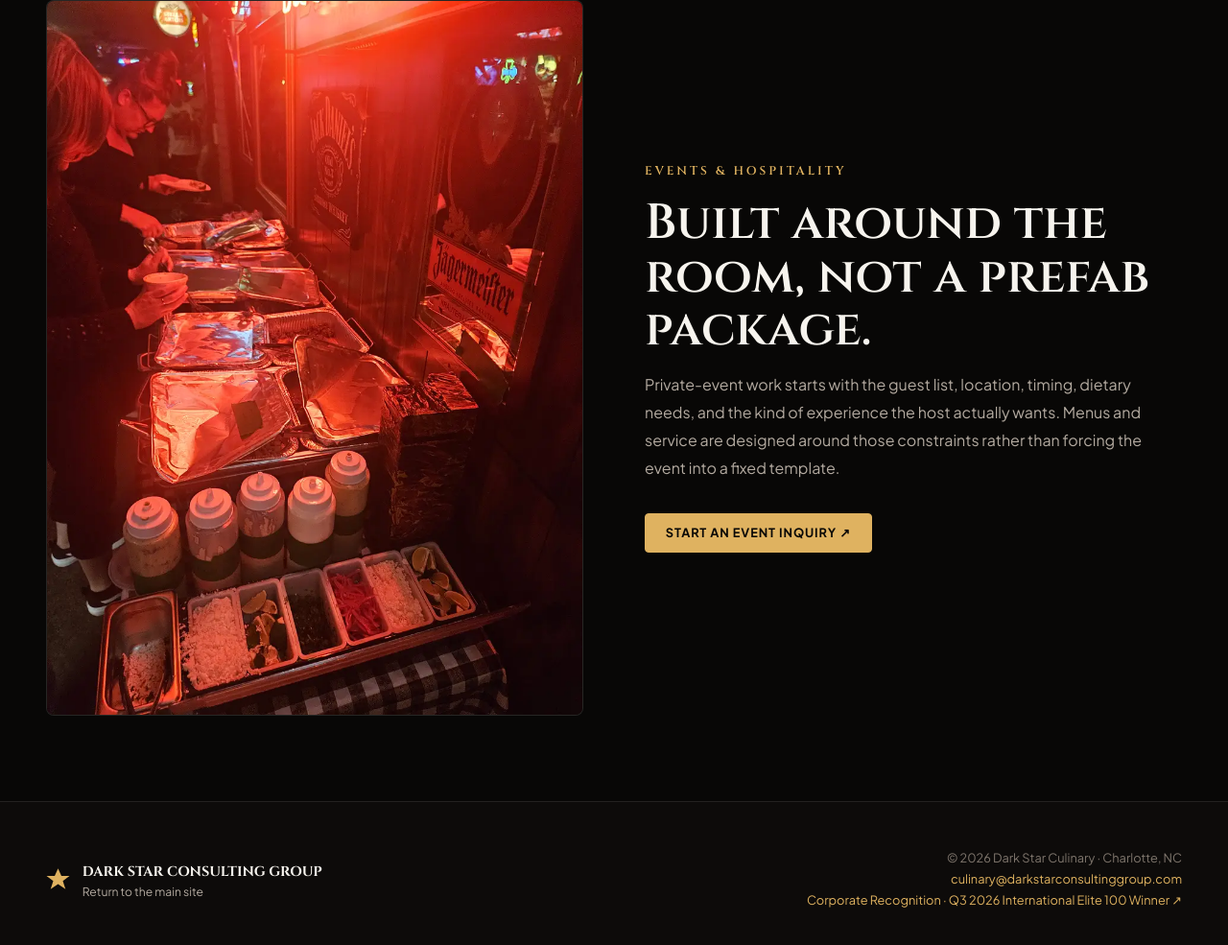
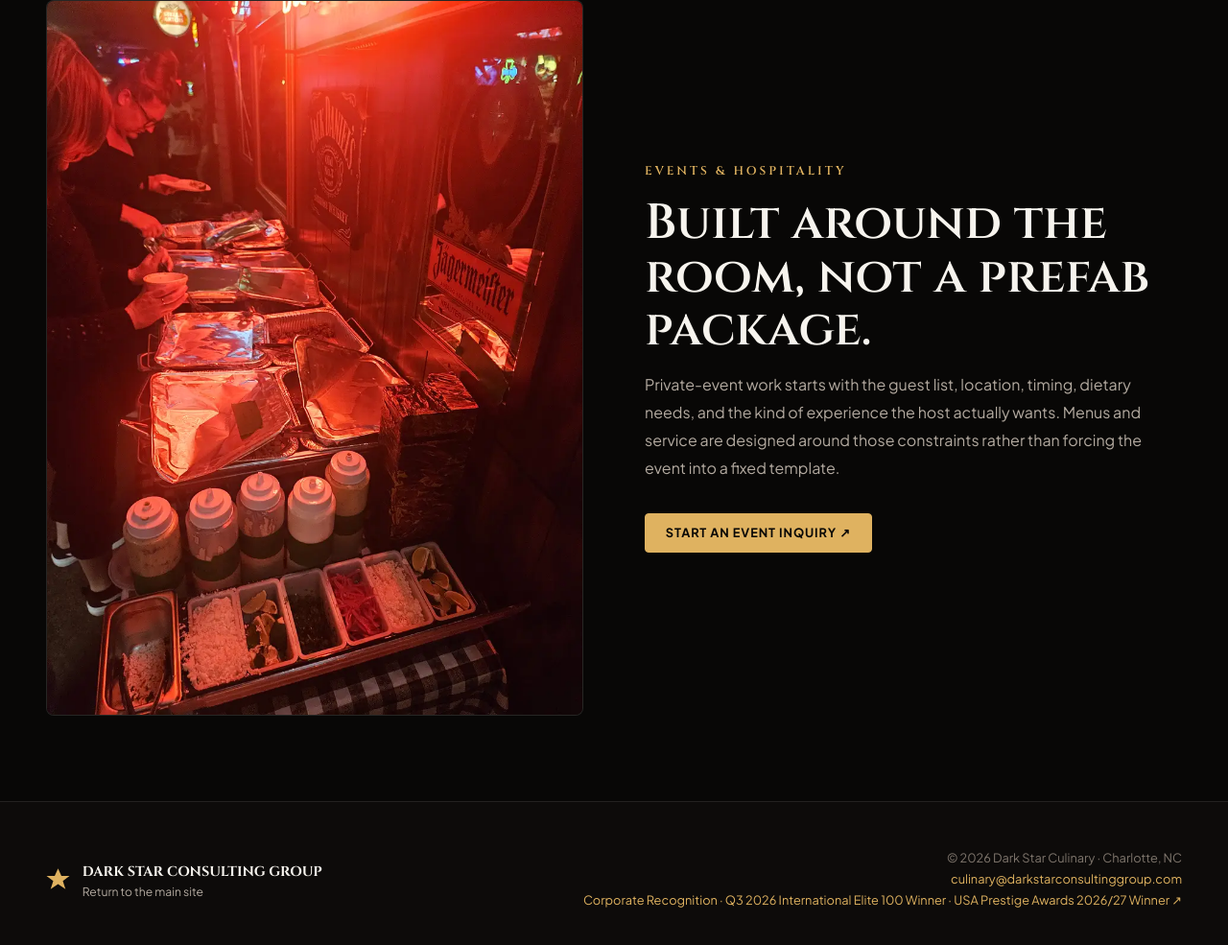
Before and after one commit to dev-in-portfolio/darkstarculinary, a website built with Vite: page index.html in a window 1280 px wide. Shown: the part 2898-3883 px from the top of the page at 96% size. Built offline with nearby package versions, Linux system fonts and the light colour scheme.

Commit message:
Add USA Prestige corporate recognition

```diff
--- a/index.html
+++ b/index.html
@@ -66,7 +66,7 @@
 
   <div id="lightbox-modal" class="lightbox-modal" role="dialog" aria-modal="true" aria-hidden="true" aria-label="Culinary photography lightbox"><div class="lightbox-content"><button class="lightbox-close" aria-label="Close">&times;</button><button class="lightbox-nav prev" aria-label="Previous">&lsaquo;</button><button class="lightbox-nav next" aria-label="Next">&rsaquo;</button><img src="" alt="" class="lightbox-img"><div class="lightbox-caption"><div class="lightbox-title"></div><div class="lightbox-sub"></div></div></div></div>
 
-  <footer class="culinary-footer"><div class="footer-content"><a class="footer-brand" href="https://darkstarconsultinggroup.com"><svg viewBox="0 0 100 100" aria-hidden="true"><polygon points="50,5 64,36 98,36 70,57 81,91 50,70 19,91 30,57 2,36 36,36"/></svg><div><strong>DARK STAR CONSULTING GROUP</strong><span>Return to the main site</span></div></a><div class="footer-meta">© 2026 Dark Star Culinary · Charlotte, NC<br><a href="mailto:culinary@darkstarconsultinggroup.com">culinary@darkstarconsultinggroup.com</a><br><a href="https://darkstarconsultinggroup.com/recognition">Corporate Recognition · Q3 2026 International Elite 100 Winner ↗</a></div></div></footer>
+  <footer class="culinary-footer"><div class="footer-content"><a class="footer-brand" href="https://darkstarconsultinggroup.com"><svg viewBox="0 0 100 100" aria-hidden="true"><polygon points="50,5 64,36 98,36 70,57 81,91 50,70 19,91 30,57 2,36 36,36"/></svg><div><strong>DARK STAR CONSULTING GROUP</strong><span>Return to the main site</span></div></a><div class="footer-meta">© 2026 Dark Star Culinary · Charlotte, NC<br><a href="mailto:culinary@darkstarconsultinggroup.com">culinary@darkstarconsultinggroup.com</a><br><a href="https://darkstarconsultinggroup.com/recognition">Corporate Recognition · Q3 2026 International Elite 100 Winner · USA Prestige Awards 2026/27 Winner ↗</a></div></div></footer>
   <script type="module" src="/src/main.js"></script>
 </body>
 </html>
```
